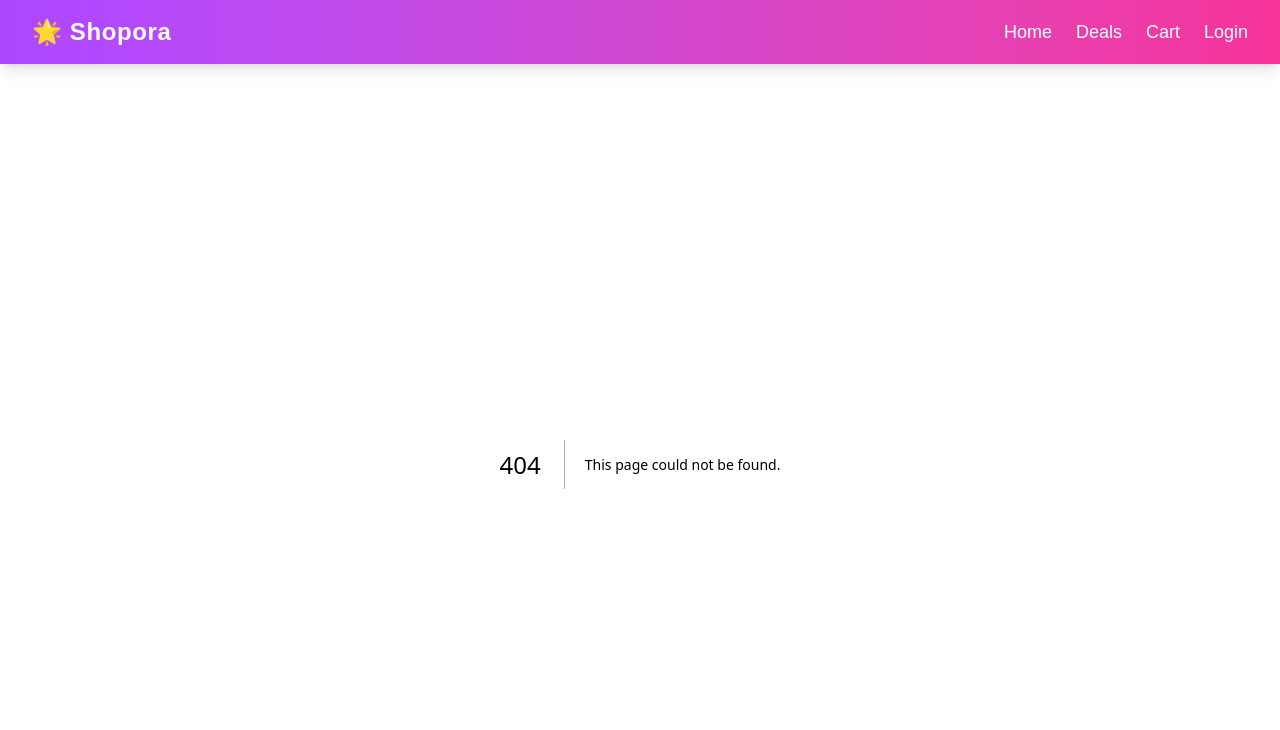
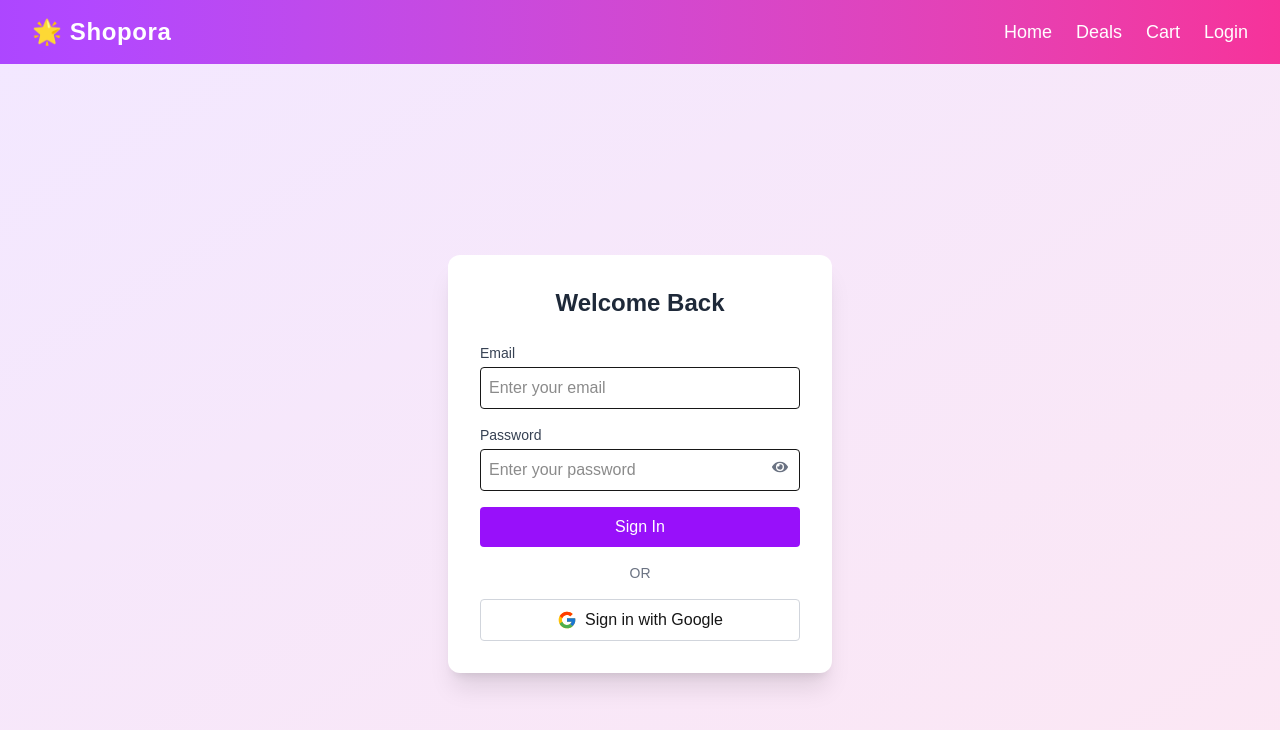
Before and after one commit to gopikalakshmia/ecomm-next, a Next.js app: page /login in a window 1280 px wide. Before the commit this address had no page. Shown: the top 730 px of the page. Built offline with nearby package versions, Linux system fonts and the light colour scheme.

Commit message:
Google Authentication added

```diff
--- /dev/null
+++ b/app/api/auth/[...nextauth]/route.ts
@@ -0,0 +1,79 @@
+// app/api/auth/[...nextauth]/route.ts
+import NextAuth, { NextAuthOptions } from "next-auth";
+import GoogleProvider from "next-auth/providers/google";
+import CredentialsProvider from "next-auth/providers/credentials";
+import { MongoDBAdapter } from "@next-auth/mongodb-adapter";
+import { connectToDb } from "../../db";
+import { compare } from "bcryptjs";
+
+export const authOptions: NextAuthOptions = {
+  adapter: MongoDBAdapter(connectToDb().then(res => res.client)), // Pass client, not db
+  providers: [
+    // Google OAuth
+    GoogleProvider({
+      clientId: process.env.GOOGLE_CLIENT_ID!,
+      clientSecret: process.env.GOOGLE_CLIENT_SECRET!,
+    }),
+
+    // Credentials (email + password)
+    CredentialsProvider({
+      name: "Credentials",
+      credentials: {
+        email: { label: "Email", type: "text" },
+        password: { label: "Password", type: "password" },
+      },
+      async authorize(credentials) {
+        const { db } = await connectToDb();
+        const user = await db.collection("users").findOne({ email: credentials?.email });
+
+        if (!user || !user.password) {
+          return null;
+        }
+
+        const isValid = await compare(credentials?.password || '', user.password);
+        if (!isValid) return null;
+
+        return { id: user._id.toString(), email: user.email, name: user.name };
+      },
+    }),
+  ],
+
+  secret: process.env.AUTH_SECRET,
+  session: { strategy: "jwt" },
+
+  callbacks: {
+    async signIn({ user, account }) {
+      if (account?.provider === "google") {
+        const { db } = await connectToDb();
+        const existingUser = await db.collection("users").findOne({ email: user.email });
+
+        if (!existingUser) {
+          await db.collection("users").insertOne({
+            email: user.email,
+            name: user.name,
+          });
+        }
+
+        // Redirect to /setPassword if user signed up via Google but has no password
+        if (!existingUser?.password) {
+          return "/setPassword";
+        }
+      }
+      return true;
+    },
+
+    async session({ session, token }) {
+      if (session.user) {
+        session.user.id = token.sub;
+      }
+      return session;
+    },
+  },
+
+  pages: {
+    signIn: "/login", // Custom login page
+  },
+};
+
+const handler = NextAuth(authOptions);
+export { handler as GET, handler as POST };
--- /dev/null
+++ b/app/clientLayout.tsx
@@ -0,0 +1,12 @@
+'use client'
+import { SessionProvider } from "next-auth/react";
+import Navbar from "./navbar";
+
+export default function ClientLayout({ children }: { children: React.ReactNode }){
+    return(
+        <SessionProvider>
+            <Navbar/>
+            {children}
+        </SessionProvider>
+    )
+}
--- a/app/layout.tsx
+++ b/app/layout.tsx
@@ -1,5 +1,5 @@
-import type { Metadata } from "next";
-import { Geist, Geist_Mono } from "next/font/google";
+
+import ClientLayout from "./clientLayout";
 import "./globals.css";
 import Navbar from "./navbar";
 
@@ -14,8 +14,9 @@ export default function RootLayout({
       <body
 
       >
-        <Navbar/>
+       <ClientLayout>
         {children}
+        </ClientLayout>
       </body>
     </html>
   );
--- /dev/null
+++ b/app/login/page.tsx
@@ -0,0 +1,115 @@
+'use client';
+
+import { useState } from 'react';
+import { signIn } from 'next-auth/react';
+import { useRouter } from 'next/navigation';
+import { FcGoogle } from 'react-icons/fc';
+import { FaEye, FaEyeSlash } from 'react-icons/fa';
+
+export default function LoginPage() {
+  const router = useRouter();
+  const [loginData, setLoginData] = useState({ email: '', password: '' });
+  const [error, setError] = useState('');
+  const [isSubmitting, setIsSubmitting] = useState(false);
+  const [showPassword, setShowPassword] = useState(false);
+
+  const handleInput = (value: string, field: string) => {
+    setLoginData((prev) => ({ ...prev, [field]: value }));
+  };
+
+  const handleSubmit = async (event: React.FormEvent<HTMLFormElement>) => {
+    event.preventDefault();
+    setIsSubmitting(true);
+    setError('');
+
+    const { email, password } = loginData;
+    if (!email || !password) {
+      setError('Please enter both email and password.');
+      setIsSubmitting(false);
+      return;
+    }
+
+    const response = await signIn('credentials', {
+      email,
+      password,
+      redirect: false,
+    });
+
+    if (response?.ok) {
+      router.push('/');
+    } else {
+      setError('Invalid credentials. Please try again.');
+    }
+    setIsSubmitting(false);
+  };
+
+  const handleGoogleSignUp = (event: React.MouseEvent<HTMLButtonElement>) => {
+    event.preventDefault();
+    signIn('google');
+  };
+
+  return (
+    <div className="min-h-screen bg-gradient-to-br from-purple-100 to-pink-100 flex items-center justify-center">
+      <form
+        onSubmit={handleSubmit}
+        className="bg-white p-8 rounded-xl shadow-xl w-full max-w-sm"
+      >
+        <h2 className="text-2xl font-bold text-center mb-6 text-gray-800">
+          Welcome Back
+        </h2>
+
+        {/* Email */}
+        <label className="block text-sm font-medium text-gray-700 mb-1">Email</label>
+        <input
+          type="email"
+          value={loginData.email}
+          onChange={(e) => handleInput(e.target.value, 'email')}
+          className="w-full p-2 border rounded mb-4 focus:outline-none focus:ring-2 focus:ring-purple-400"
+          placeholder="Enter your email"
+        />
+
+        {/* Password */}
+        <label className="block text-sm font-medium text-gray-700 mb-1">Password</label>
+        <div className="relative mb-4">
+          <input
+            type={showPassword ? 'text' : 'password'}
+            value={loginData.password}
+            onChange={(e) => handleInput(e.target.value, 'password')}
+            className="w-full p-2 border rounded pr-10 focus:outline-none focus:ring-2 focus:ring-purple-400"
+            placeholder="Enter your password"
+          />
+          <span
+            onClick={() => setShowPassword((prev) => !prev)}
+            className="absolute top-2.5 right-3 text-gray-500 cursor-pointer"
+          >
+            {showPassword ? <FaEyeSlash /> : <FaEye />}
+          </span>
+        </div>
+
+        {/* Error */}
+        {error && <p className="text-red-500 text-sm mb-4">{error}</p>}
+
+        {/* Sign In */}
+        <button
+          type="submit"
+          className="w-full bg-purple-600 text-white py-2 rounded hover:bg-purple-700 transition"
+          disabled={isSubmitting}
+        >
+          {isSubmitting ? 'Signing in...' : 'Sign In'}
+        </button>
+
+        {/* OR */}
+        <div className="my-4 text-center text-sm text-gray-500">OR</div>
+
+        {/* Google OAuth */}
+        <button
+          onClick={handleGoogleSignUp}
+          className="w-full flex items-center justify-center gap-2 border border-gray-300 py-2 rounded hover:bg-gray-100 transition"
+        >
+          <FcGoogle className="text-xl" />
+          <span>Sign in with Google</span>
+        </button>
+      </form>
+    </div>
+  );
+}
--- /dev/null
+++ b/app/setPassword/page.tsx
@@ -0,0 +1,5 @@
+export default function SetPasswordPage(){
+return(
+    <div>SetPassword</div>
+)
+}
```
Also changed, not shown: package.json (+6 -2 lines), 1 other file (tests, documents, lock files or other folders).
